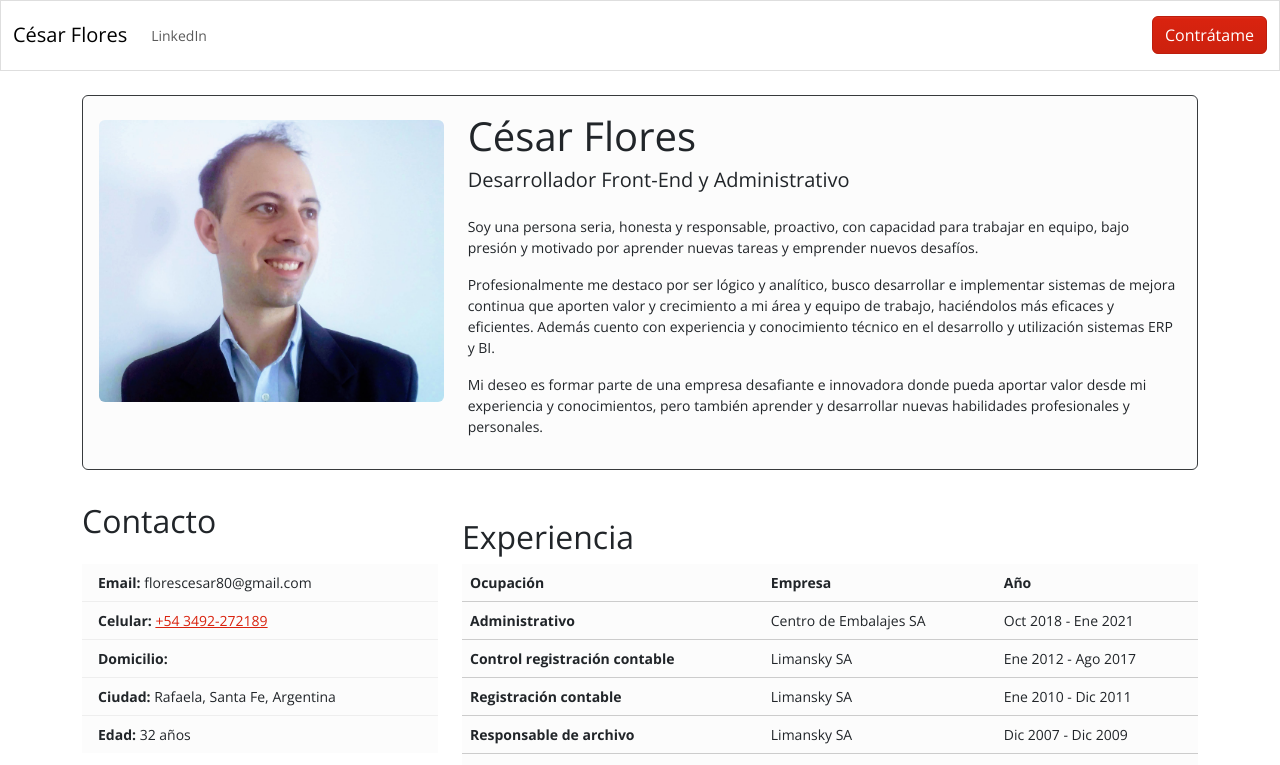
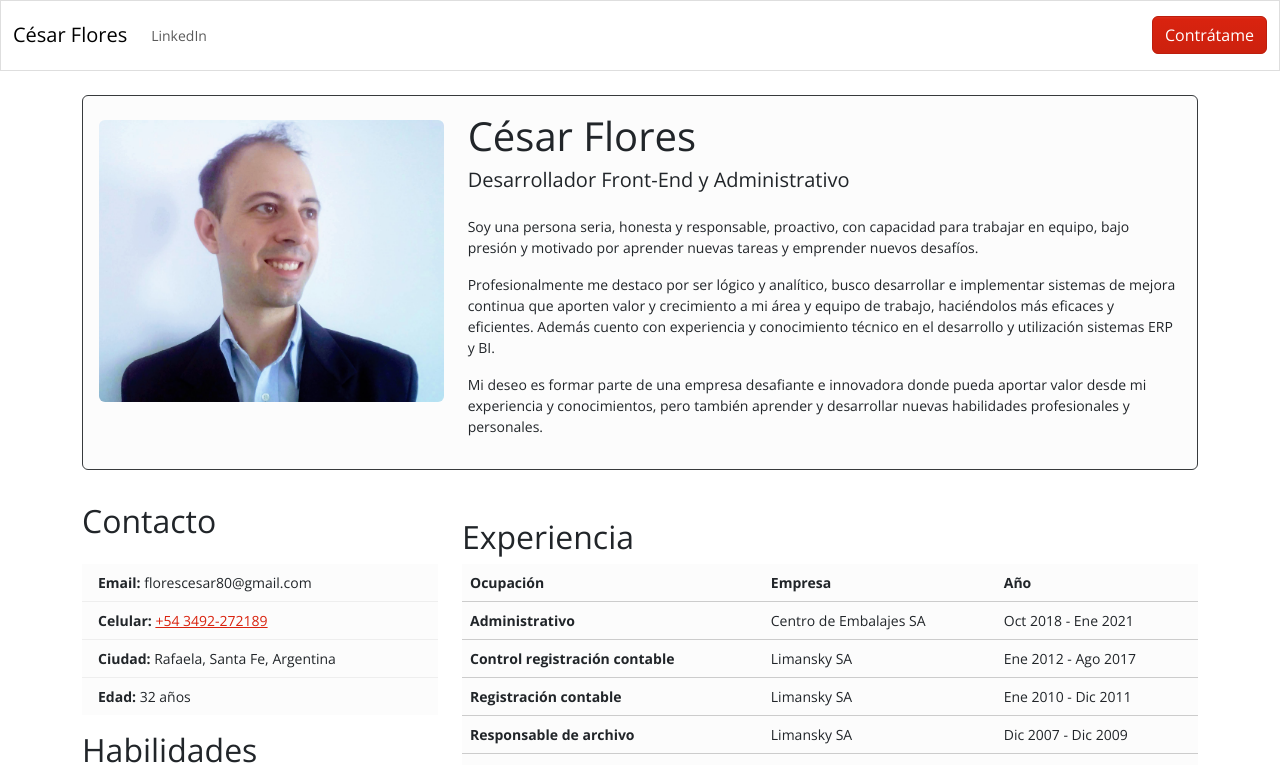
Before and after one commit to csarflores/simple-next-cv, a Next.js app: page / in a window 1280 px wide. Shown: the top 765 px of the page. Built offline with nearby package versions, Linux system fonts and the light colour scheme.

Commit message:
delete street

```diff
--- a/components/Contact.js
+++ b/components/Contact.js
@@ -17,7 +17,6 @@ const Contact = () => {
                                     <a target="_blank">{celular}</a>
                                 </Link>
                             </li>
-                            <li className="list-group-item"><strong>Domicilio:</strong> {domicilio}</li>
                             <li className="list-group-item"><strong>Ciudad:</strong> {ciudad}, {provincia}, {pais}</li>
                             <li className="list-group-item"><strong>Edad:</strong> {fechaNacimiento}</li>
                         </ul>
```
